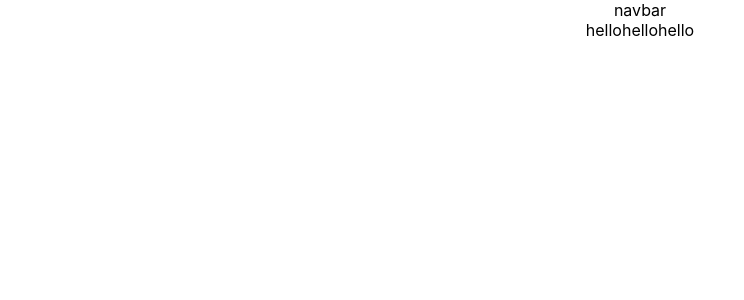
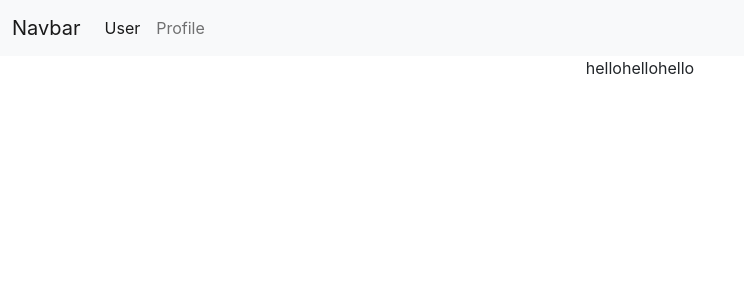
Before and after one commit to J-ustine/mwc22, a React (Create React App) app: page / in a window 1280 px wide. Shown: the top 300 px of the page, without its empty margins (0-744 px from the left). Built offline with nearby package versions, Linux system fonts and the light colour scheme.

Commit message:
create NavBar component

```diff
--- a/public/index.html
+++ b/public/index.html
@@ -9,6 +9,13 @@
       name="description"
       content="Web site created for the 4YFN – MWC Barcelona 2022 Hackathon"
     />
+    <link
+      href="https://cdn.jsdelivr.net/npm/bootstrap@5.1.3/dist/css/bootstrap.min.css"
+      rel="stylesheet"
+      integrity="sha384-1BmE4kWBq78iYhFldvKuhfTAU6auU8tT94WrHftjDbrCEXSU1oBoqyl2QvZ6jIW3"
+      crossorigin="anonymous"
+    />
+
     <link rel="manifest" href="%PUBLIC_URL%/manifest.json" />
     <title>Barcelona Digital Talent - MWC22</title>
   </head>
--- a/src/App.js
+++ b/src/App.js
@@ -7,9 +7,7 @@
 function App() {
   return (
     <div className="App">
-      <header className="App-header">
-        <NavBar />
-      </header>
+      <NavBar />
       <FormPersonalData />
       <FormProfessionalData />
       <Profil />
--- a/src/components/NavBar.js
+++ b/src/components/NavBar.js
@@ -1,5 +1,34 @@
 import React from "react";
 
 export default function NavBar() {
-  return "navbar";
+  return (
+    <nav className="navbar navbar-expand-lg navbar-light bg-light">
+      <div className="container-fluid">
+        <a className="navbar-brand" href="/">
+          Navbar
+        </a>
+        <button
+          className="navbar-toggler"
+          type="button"
+          data-bs-toggle="collapse"
+          data-bs-target="#navbarNavAltMarkup"
+          aria-controls="navbarNavAltMarkup"
+          aria-expanded="false"
+          aria-label="Toggle navigation"
+        >
+          <span className="navbar-toggler-icon"></span>
+        </button>
+        <div className="collapse navbar-collapse" id="navbarNavAltMarkup">
+          <div className="navbar-nav">
+            <a className="nav-link active" aria-current="page" href="/">
+              User
+            </a>
+            <a className="nav-link" href="/">
+              Profile
+            </a>
+          </div>
+        </div>
+      </div>
+    </nav>
+  );
 }
```
